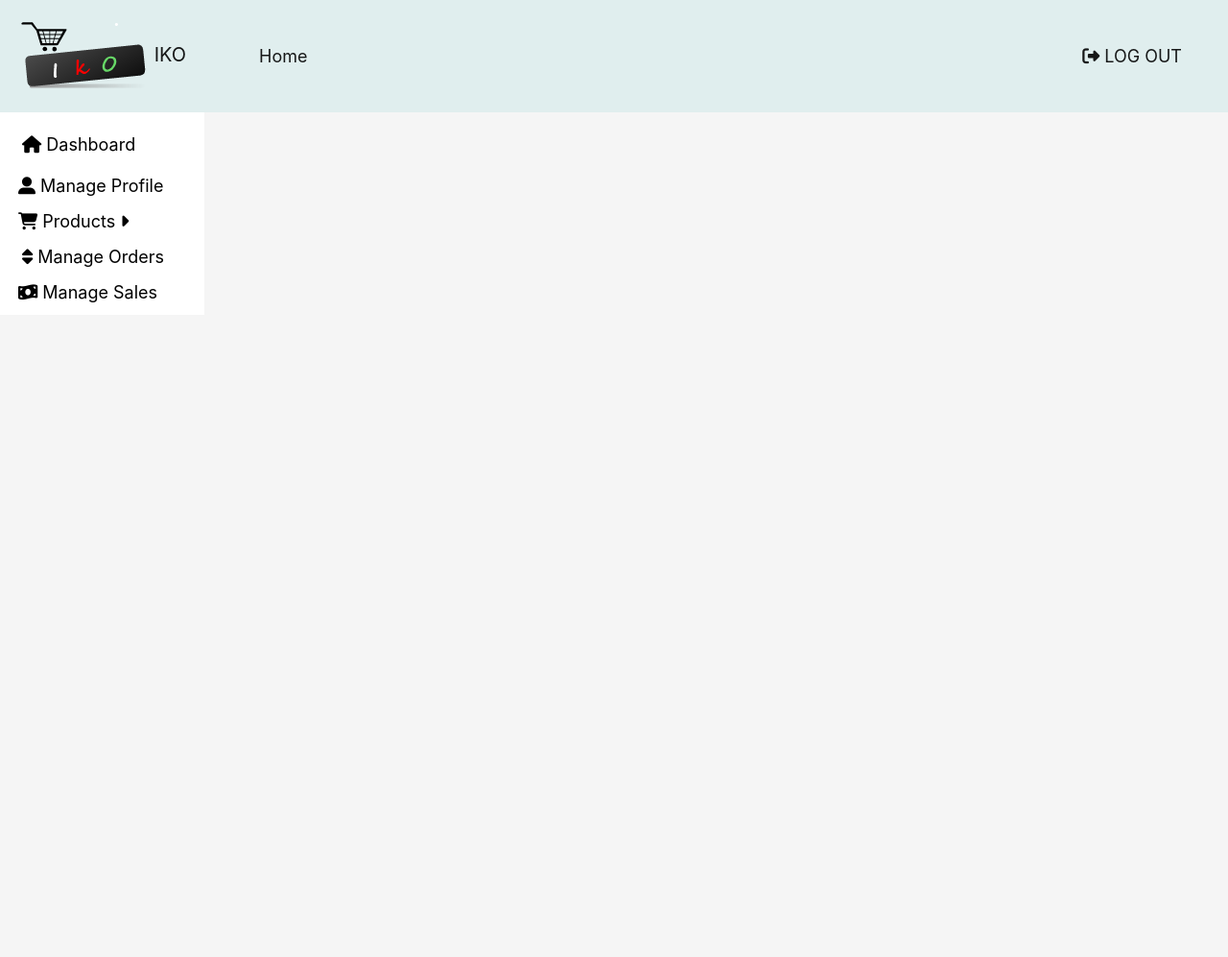
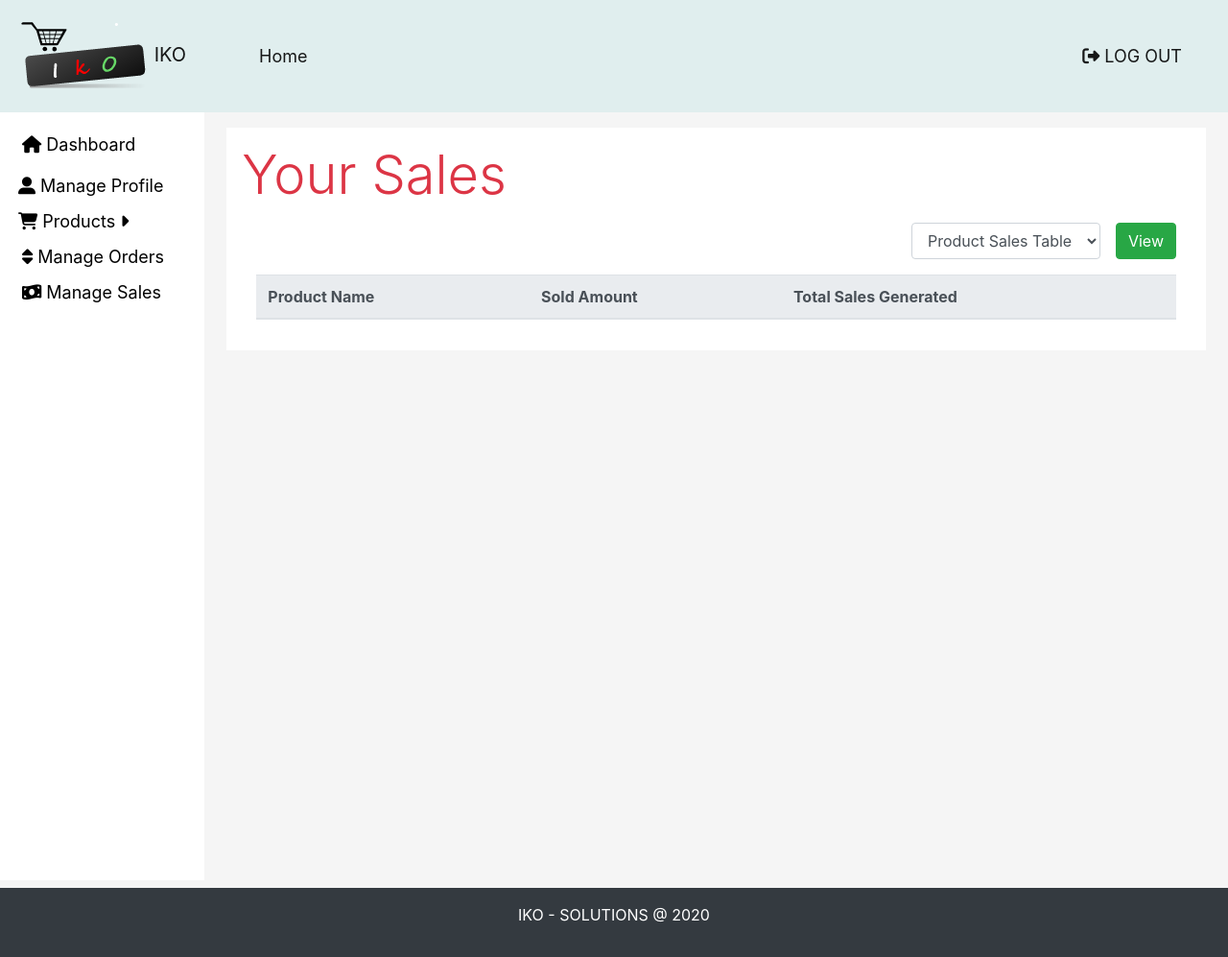
Before and after one commit to irungudeveloper/iko-project, a PHP site: page /admin/sales.php in a window 1280 px wide. Shown: the whole page at 96% size. Before the commit the page ends 315 px from the top, so only its background shows below. Run offline with PHP 8.4, Linux system fonts and the light colour scheme; the visitor is signed in with stand-in values (Sample User, id 1); data comes from the database, SQL or seed files in the repository; lists and menus that the app fills with data are empty; some libraries are stand-ins or nearby versions.

Commit message:
Final Touches

```diff
--- a/admin/layout/footer.php
+++ b/admin/layout/footer.php
@@ -1,3 +1,11 @@
+
+<div class="col-md-12 bg-dark text-white mt-2 p-3 align-self-end">
+
+	<p class="text-center">IKO - SOLUTIONS @ <?php echo date("Y"); ?></p>
+
+</div>
+
+</div>
 
 <script src="https://code.jquery.com/jquery-3.4.1.slim.min.js" integrity="sha384-J6qa4849blE2+poT4WnyKhv5vZF5SrPo0iEjwBvKU7imGFAV0wwj1yYfoRSJoZ+n" crossorigin="anonymous"></script>
 <script src="https://cdn.jsdelivr.net/npm/popper.js@1.16.0/dist/umd/popper.min.js" integrity="sha384-Q6E9RHvbIyZFJoft+2mJbHaEWldlvI9IOYy5n3zV9zzTtmI3UksdQRVvoxMfooAo" crossorigin="anonymous"></script>
--- a/admin/layout/sidebar.php
+++ b/admin/layout/sidebar.php
@@ -20,6 +20,11 @@
 		margin-left: 4px;
 	}
 
+	.content
+	{
+		min-height: 100vh;
+	}
+
 	li:hover
 	{
 		cursor: pointer;
@@ -39,7 +44,7 @@
 
 </style>
 
-<div class="row m-0 p-0">
+<div class="row m-0 p-0 content">
 
 	<div class="col-md-2 d-sm-none d-md-block side-nav">
 
@@ -72,6 +77,8 @@
 
 			</li>
 
-		  <li class=""><i class="fas fa-money-bill-wave"></i>  Manage Sales</li>
+		  <li class="">
+		  	<a href="sales.php"><i class="fas fa-money-bill-wave"></i>  Manage Sales</a>
+		  </li>
 
 	</div>
--- a/admin/monthsales.php
+++ b/admin/monthsales.php
@@ -2,9 +2,12 @@
 
 	require_once('../config/join_class.php');
 
+	session_start();
+	$u_id = $_SESSION['u_id'];
+
 	$chart = new Join;
 
-	$data = $chart->fetchMonthSales();
+	$data = $chart->fetchMonthSales($u_id);
 
 	echo json_encode($data);
 
--- a/admin/sales.php
+++ b/admin/sales.php
@@ -1,9 +1,230 @@
 
 <?php require_once('layout/navbar.php') ?>
 <?php require_once('layout/sidebar.php') ?>
-<?php require_once('../config/join_class.php') ?>
+<?php
+
+ require_once('../config/join_class.php');
+
+ $u_id = $_SESSION['u_id'];
+
+ $sales_obj = new Join;
+
+ $product_sales = $sales_obj->fetchProductSalesTable($u_id);
+
+ $month_sales = $sales_obj->fetchMonthSales($u_id);
+
+ $year_sales = $sales_obj->fetchYearSales($u_id);
+
+ ?>
+
+ <div class="col-md-10">
+
+ 	<div class="row bg-white m-2 mt-3 p-3">
+
+ 		<p class="text-danger display-4">Your Sales</p>
+
+ 		<div class="col-md-12">
+
+ 			<form action="sales.php" method="post" class="form-inline float-right">
+
+ 				<select id="select" class="form-control" name="select">
+
+				  <option value="1">Product Sales Table</option>
+				  <option value="2">Month Sales Table</option>
+				  <option value="3">Yearly Sales Table</option>
+				</select>
+
+		      <button class="btn btn-success my-2 my-sm-0 ml-md-3" type="submit" name="submit">View</button>
+
+		    </form>
+
+ 		</div>
+
+ 		<div class="col-md-12">
+
+ 			<table class="table table-responsive-sm">
+
+ 				<?php if (!isset($_POST['submit'])) { ?>
+
+ 					<thead class="thead-light">
+ 						<th scope="col">Product Name</th>
+ 						<th scope="col">Sold Amount</th>
+ 						<th scope="col">Total Sales Generated</th>
+ 					</thead>
+
+ 					<tbody>
+
+ 						<?php foreach ($product_sales as $product) { ?>
+
+ 							<tr>
+
+ 								<td><?php echo $product->title ?></td>
+ 								<td>
+ 									<?php
+
+ 										if ($product->sales == null) {
+
+ 											echo "0";
+ 										}
+
+ 										echo $product->totals;
+
+ 								 	?>
+
+ 								 </td>
+ 								<td>
+ 									<?php
+
+ 										if ($product->totals == null) {
+
+ 											echo "0";
+ 										}
+
+ 										echo $product->totals;
+
+ 								 	?>
+
+ 								 </td>
+
+ 							</tr>
+ 						</tbody>
+ 						<?php }}elseif (isset($_POST['submit'])) { ?>
+
+ 						<?php
+
+
+ 						 $select = $_POST['select'];
+
+ 						 	if ($select == 2) { ?>
+
+ 						 			<thead class="thead-light">
+				 						<th scope="col">Month</th>
+				 						<th scope="col">Total Sales</th>
+				 					</thead>
+				 					<tbody>
+ 						 		<?php foreach ($month_sales as $product) { ?>
 
 
 
 
+ 						 			<tr>
+
+ 								<td><?php echo $product->month ?></td>
+ 								<td>
+ 									<?php
+
+ 										if ($product->sales == null) {
+
+ 											echo "0";
+ 										}
+
+ 										echo $product->sales;
+
+ 								 	?>
+
+ 								 </td>
+
+ 							</tr>
+
+
+ 						 		<?php }
+
+ 						 		?>
+
+ 						 	</tbody>
+
+ 						 	<?php }else
+ 						 		if ($select == 3) { ?>
+
+ 						 			<thead class="thead-light">
+				 						<th scope="col">Year</th>
+				 						<th scope="col">Total Sales</th>
+				 					</thead>
+
+				 				<tbody>
+
+ 						 		<?php foreach ($year_sales as $product) { ?>
+
+ 						 			<tr>
+
+ 								<td><?php echo $product->year ?></td>
+ 								<td>
+ 									<?php
+
+ 										if ($product->sales == null) {
+
+ 											echo "0";
+ 										}
+
+ 										echo $product->sales;
+
+ 								 	?>
+
+ 								 </td>
+
+ 							</tr>
+
+ 						 	<?php } ?>
+ 						</tbody>
+
+ 						<?php }else
+ 						if ($select == 1) { ?>
+
+ 							<thead>
+ 						<th scope="col">Product Name</th>
+ 						<th scope="col">Sold Amount</th>
+ 						<th scope="col">Total Sales Generated</th>
+ 					</thead>
+
+ 					<tbody>
+
+ 						<?php foreach ($product_sales as $product) { ?>
+
+ 							<tr>
+
+ 								<td><?php echo $product->title ?></td>
+ 								<td>
+ 									<?php
+
+ 										if ($product->sales == null) {
+
+ 											echo "0";
+ 										}
+
+ 										echo $product->totals;
+
+ 								 	?>
+
+ 								 </td>
+ 								<td>
+ 									<?php
+
+ 										if ($product->totals == null) {
+
+ 											echo "0";
+ 										}
+
+ 										echo $product->totals;
+
+ 								 	?>
+
+ 								 </td>
+
+ 							</tr>
+ 						</tbody>
+
+ 						<?php }} ?>
+
+ 						<?php } ?>
+
+ 			</table>
+
+ 		</div>
+
+ 	</div>
+
+ </div>
+
+	</div>
+
 <?php require_once('layout/footer.php'); ?>
--- a/config/join_class.php
+++ b/config/join_class.php
@@ -64,18 +64,66 @@
 
 			}
 
-
-		function fetchMonthSales()
+		function fetchProductSalesTable($id)
 		{
 			$con = $this->connect;
 
-			$sql = "SELECT sum(total) AS sales,MONTHNAME(created_at)AS month FROM orders group by MONTH(created_at)";
+			$sql = "SELECT b.title,sum(a.amount) AS sales, sum(a.total) AS totals FROM `orders` a RIGHT JOIN products b on a.product_id = b.id WHERE b.user_id=:id group by b.id";
+
+			try
+			{
+				$stmt = $con->prepare($sql);
+				$stmt->execute(['id'=>$id]);
+				$data = $stmt->fetchAll();
+
+				return $data;
+
+			}
+			catch (Exception $e)
+			{
+				return false;
+			}
+
+			}
+
+
+		function fetchMonthSales($id)
+		{
+			$con = $this->connect;
+
+			$sql = "SELECT sum(total) AS sales,MONTHNAME(created_at)AS month FROM orders WHERE user_id=:id group by MONTH(created_at)";
 
 			try
 			{
 
 				$stmt = $con->prepare($sql);
-				$stmt->execute();
+				$stmt->execute(['id'=>$id]);
+
+				$data = $stmt->fetchAll();
+
+				return $data;
+
+			}
+			catch (Exception $e)
+			{
+
+				return false;
+
+			}
+
+		}
+
+		function fetchYearSales($id)
+		{
+			$con = $this->connect;
+
+			$sql = "SELECT sum(total) AS sales,YEAR(created_at)AS year FROM orders WHERE user_id=:id group by YEAR(created_at)";
+
+			try
+			{
+
+				$stmt = $con->prepare($sql);
+				$stmt->execute(['id'=>$id]);
 
 				$data = $stmt->fetchAll();
 
```
Also changed, not shown: admin/index.php (+1 -9 lines), admin/new_category.php (+26 -5 lines), login_form.php (+13 -0 lines), session.php (+7 -2 lines).
